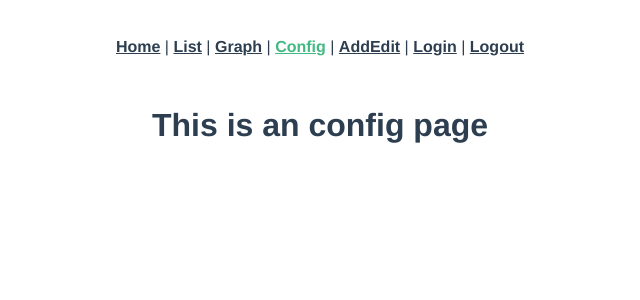
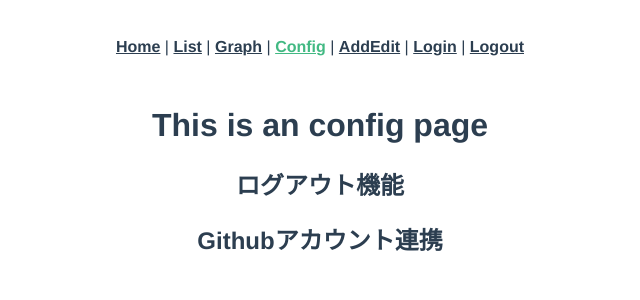
Before and after one commit to kkkumakk001/health_management, a Vue app: page /config in a window 1280 px wide. Shown: the top 300 px of the page, without its empty margins (320-960 px from the left). Built offline with nearby package versions, Linux system fonts and the light colour scheme.

Commit message:
ログアウト、Githubアカウント

```diff
--- a/src/views/Config.vue
+++ b/src/views/Config.vue
@@ -1,5 +1,7 @@
 <template>
   <div class="congif">
     <h1>This is an config page</h1>
+    <h2>ログアウト機能</h2>
+    <h2>Githubアカウント連携</h2>
   </div>
 </template>
```
